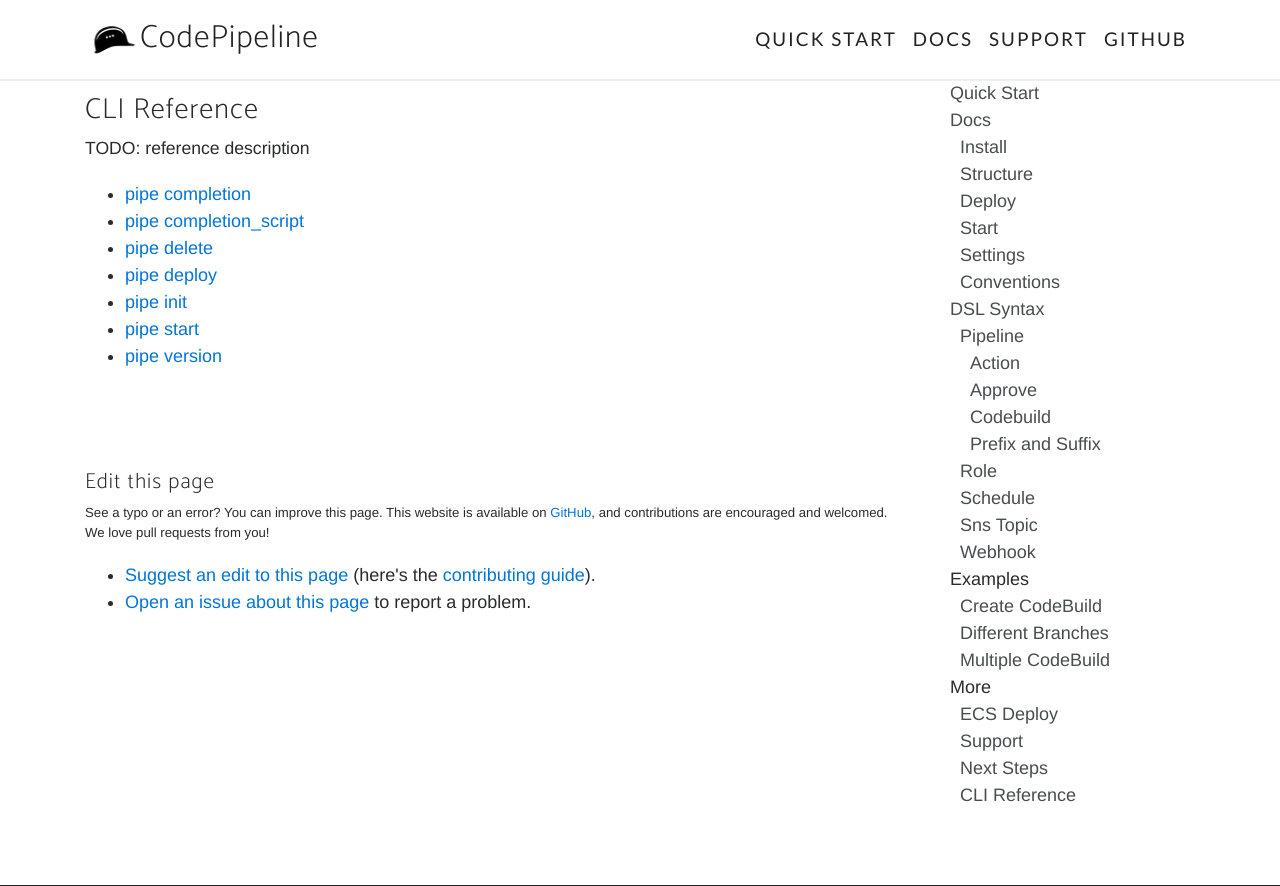
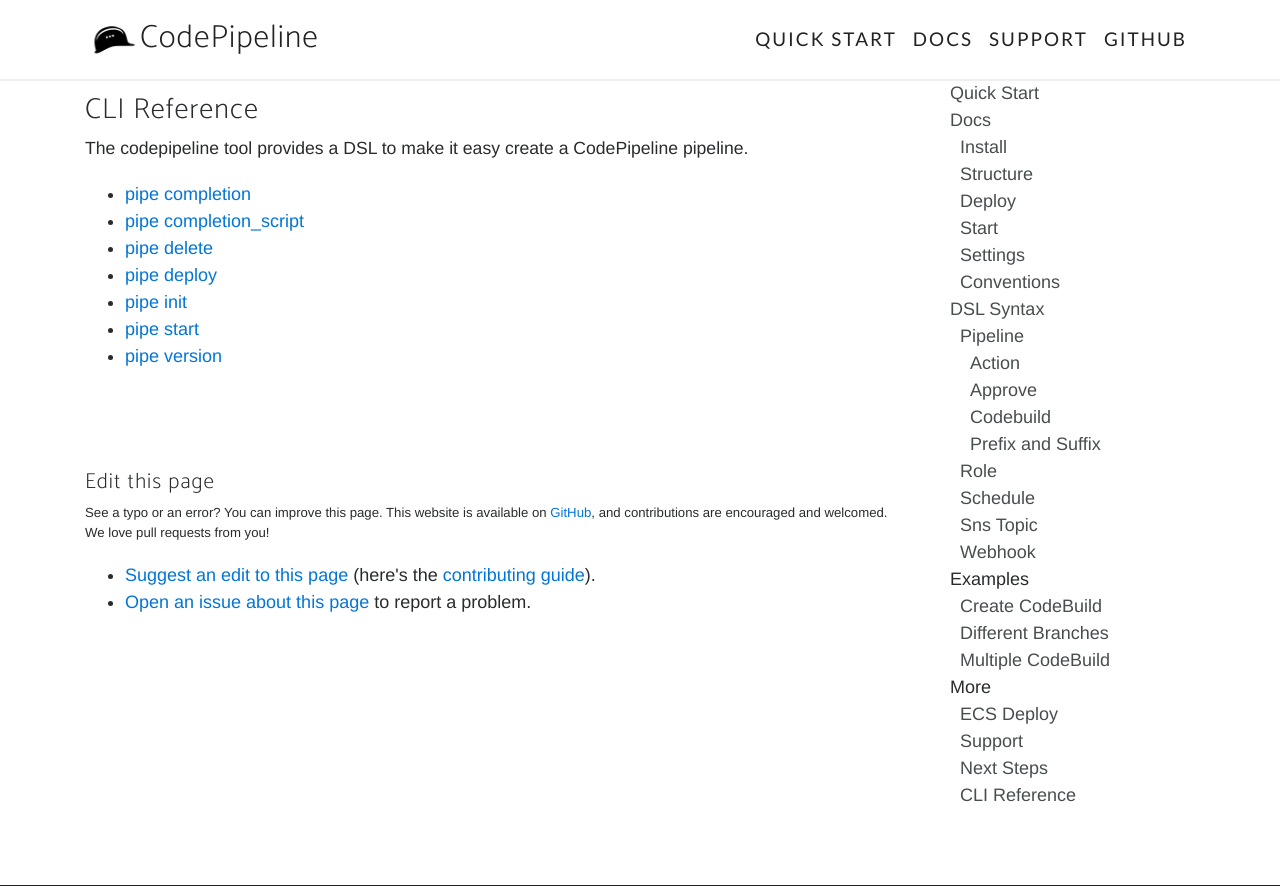
Before and after one commit to boltops-tools/pipedream, a Jekyll site: the page built from docs/reference.md, in a window 1280 px wide and 1276 px high, cut to the strip 0-886 px from the top of the window. Built offline with Jekyll 4.4.1, drawn with Linux system fonts in a browser that asks for light colours; some web fonts are replaced.

Commit message:
update docs

```diff
--- a/docs/_includes/reference.md
+++ b/docs/_includes/reference.md
@@ -1 +1 @@
-TODO: reference description
+The codepipeline tool provides a DSL to make it easy create a CodePipeline pipeline.
```
Also changed, not shown: README.md.
